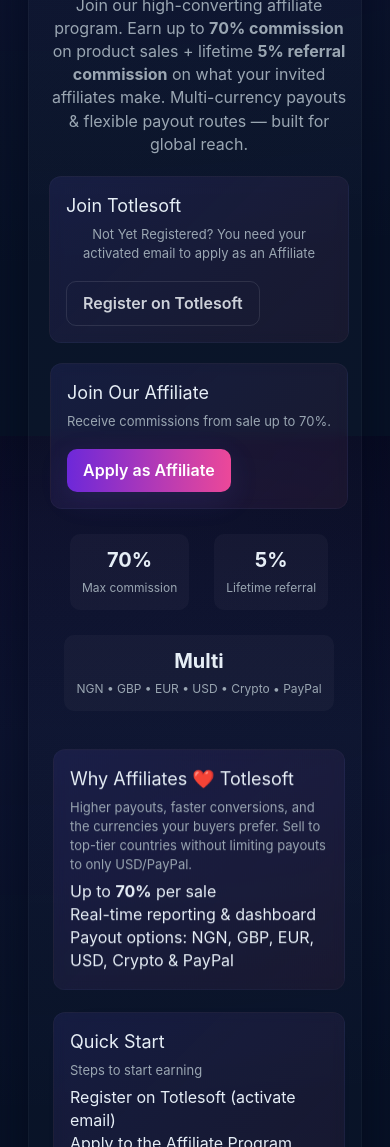
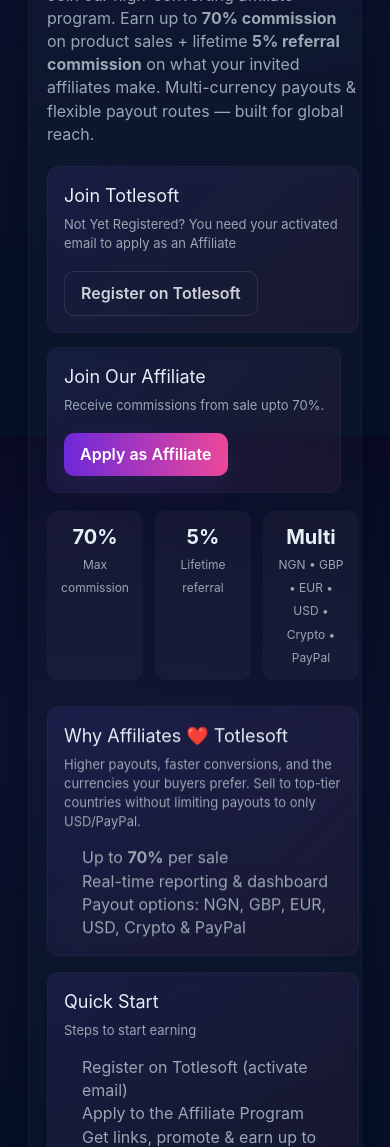
Before and after one commit to totlesoft/affiliate, a plain HTML site: page index.html in a window 390 px wide. Shown: the part 408-1555 px from the top of the page. Drawn offline with nearby package versions, Linux system fonts and the light colour scheme.

Commit message:
Responsive UI adjustment

```diff
--- a/index.html
+++ b/index.html
@@ -59,7 +59,7 @@
       overflow:hidden;
     }
     .hero-left h2{font-size:34px;margin:0 0 12px 0;line-height:1.05}
-    .tag{display:inline-block;background:linear-gradient(90deg,var(--accent1),var(--accent2));padding:6px 10px;border-radius:999px;font-weight:700;font-size:13px}
+    .tag{display:inline-block;background:linear-gradient(90deg,var(--accent1),var(--accent2));padding:6px 10px;border-radius:999px;font-weight:700;font-size:13px;margin-bottom:12px}
     .sub{color:var(--muted);margin-top:8px;max-width:65%}
 
     .hero-cta{display:flex;gap:14px;margin-top:20px;flex-wrap:wrap}
@@ -250,28 +250,23 @@
       <section class="hero">
         <div class="hero-left">
           <span class="tag">Become an Affiliate — Earn Big</span>
+          <br />
           <h2>Grow. Share. Earn — with Totlesoft.</h2>
-    <p class="sub">
-      Join our high-converting affiliate program. Earn up to
-      <strong>70% commission</strong> on product sales + lifetime
-      <strong>5% referral commission</strong> on what your invited affiliates make.
-      Multi-currency payouts & flexible payout routes — built for global reach.
-    </p>
+          <p class="sub">Join our high-converting affiliate program. Earn up to <strong>70% commission</strong> on product sales + lifetime <strong>5% referral commission</strong> on what your invited affiliates make. Multi-currency payouts &amp; flexible payout routes — built for global reach.</p>
 
           <div class="hero-cta">
-      <div class="card">
+            <!-- Two cards/buttons as requested -->
+            <div class="card" style="min-width:220px">
               <h3>Join Totlesoft</h3>
-        <p class="small-muted">
-          Not Yet Registered? You need your activated email to apply as an Affiliate
-        </p>
+              <p class="small-muted">Not Yet Registered? You need your activated email to apply as an Affiliate</p>
               <div style="margin-top:12px;">
                 <a class="btn btn-ghost" href="https://totlesoft.com" target="_blank">Register on Totlesoft</a>
               </div>
             </div>
 
-      <div class="card">
+            <div class="card" style="min-width:220px">
               <h3>Join Our Affiliate</h3>
-        <p class="small-muted">Receive commissions from sale up to 70%.</p>
+              <p class="small-muted">Receive commissions from sale upto 70%.</p>
               <div style="margin-top:12px;">
                 <a class="btn btn-primary" href="https://totlesoft.com/products" target="_blank">Apply as Affiliate</a>
               </div>
@@ -297,98 +292,25 @@
         <aside class="right-cards">
           <div class="card floaty">
             <h3>Why Affiliates ❤️ Totlesoft</h3>
-      <p>
-        Higher payouts, faster conversions, and the currencies your buyers prefer.
-        Sell to top-tier countries without limiting payouts to only USD/PayPal.
-      </p>
-      <ul>
+            <p>Higher payouts, faster conversions, and the currencies your buyers prefer. Sell to top-tier countries without limiting payouts to only USD/PayPal.</p>
+            <ul style="margin-top:10px;color:var(--muted);padding-left:18px">
               <li>Up to <strong>70%</strong> per sale</li>
-        <li>Real-time reporting & dashboard</li>
-        <li>Payout options: NGN, GBP, EUR, USD, Crypto & PayPal</li>
+              <li>Real-time reporting &amp; dashboard</li>
+              <li>Payout options: NGN, GBP, EUR, USD, Crypto &amp; PayPal</li>
             </ul>
           </div>
 
           <div class="card pulse">
             <h3>Quick Start</h3>
             <p class="small-muted">Steps to start earning</p>
-      <ol>
+            <ol style="margin:10px 0 0 18px;color:var(--muted)">
               <li>Register on Totlesoft (activate email)</li>
               <li>Apply to the Affiliate Program</li>
-        <li>Get links, promote & earn up to 70%</li>
+              <li>Get links, promote &amp; earn up to 70%</li>
             </ol>
           </div>
         </aside>
       </section>
-
-<style>
-   /* Main hero layout */
-  .hero {
-    display: flex;
-    justify-content: space-between;
-    align-items: flex-start;
-    gap: 40px;
-    padding: 60px 80px;
-    flex-wrap: wrap;
-  }
-
-  .hero-left {
-    flex: 1;
-    min-width: 300px;
-    max-width: 650px;
-  }
-
-  .hero-cta {
-    display: flex;
-    flex-wrap: wrap;
-    gap: 20px;
-    margin-top: 20px;
-  }
-
-  .hero-stats {
-    display: flex;
-    flex-wrap: wrap;
-    gap: 25px;
-    margin-top: 25px;
-  }
-
-  .right-cards {
-    display: flex;
-    flex-direction: column;
-    gap: 20px;
-    min-width: 260px;
-    flex: 1;
-  }
-
-  /* ✅ Mobile optimization */
-  @media (max-width: 768px) {
-    .hero {
-      flex-direction: column;
-      align-items: center;
-      text-align: center;
-      padding: 40px 20px; /* <-- Adds proper left & right padding */
-    }
-
-    .hero-left,
-    .right-cards {
-      width: 100%;
-      max-width: 100%;
-    }
-
-    .hero-cta {
-      justify-content: center;
-    }
-
-    .hero-stats {
-      justify-content: center;
-    }
-
-    .right-cards .card {
-      width: 100%;
-      text-align: left;
-    }
-  }
-</style>
-
 
       <!-- FEATURES -->
       <section>
@@ -432,30 +354,18 @@
   .advantage {
     display: flex;
     align-items: flex-start;
-    justify-content: center;
-    gap: 20px;
+    gap: 16px;
     flex-wrap: wrap;
-    text-align: left;
-    padding: 20px;
-    border-radius: 12px;
-    background: linear-gradient(90deg, rgba(255,255,255,0.02), rgba(255,255,255,0.01));
-    border: 1px solid rgba(255,255,255,0.03);
   }
 
   .advantage-img {
-    width: 180px;
-    height: auto;
+    width: 160px;
+    height: 110px;
     border-radius: 10px;
     object-fit: cover;
   }
 
-  .advantage ul {
-    margin-top: 8px;
-    padding-left: 20px;
-    color: #9aa6b2;
-  }
-
-  /* ✅ Mobile — put image on top */
+  /* ✅ Mobile-friendly layout */
   @media (max-width: 768px) {
     .advantage {
       flex-direction: column;
@@ -465,7 +375,7 @@
 
     .advantage-img {
       width: 100%;
-      max-width: 320px;
+      max-width: 300px;
       height: auto;
       margin-bottom: 12px;
     }
@@ -473,7 +383,6 @@
     .advantage ul {
       text-align: left;
       display: inline-block;
-      padding-left: 16px;
     }
   }
 </style>
```
Lines whose indentation alone changed are shown as unchanged.
